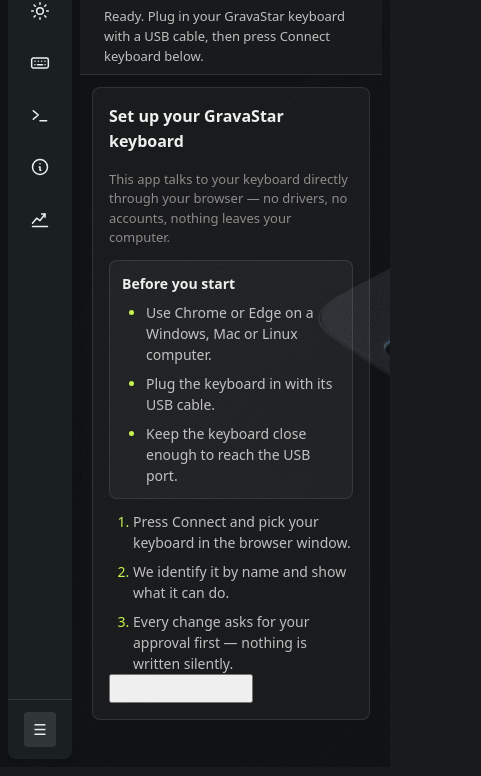
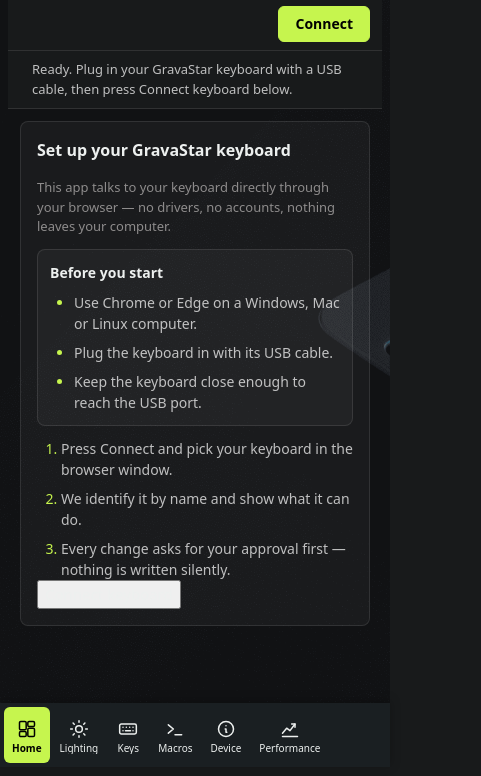
Before and after one commit to qdang46/oh-my-gravastar, a website built with Vite: page web/index.html in a window 390 px wide. Shown: the part 77-853 px from the top of the page, 481 px wide, since content can reach past the window. Built offline with nearby package versions, Linux system fonts and the light colour scheme.

Commit message:
web: mobile bottom-tab layout + pixel-art input styling
- <=767px: sidebar becomes a fixed bottom tab bar (icon+label tabs,
  safe-area aware) instead of a squeezed left rail; main column gets
  bottom padding so content clears the bar. Topbar wraps.
- iOS fixes: inputs/selects 16px (no focus zoom), touch-action
  manipulation (no tap delay), transparent tap highlight,
  viewport-fit=cover for env(safe-area-inset-*).
- .cp-input style for the pixel-art text/select controls (was unstyled).
- Verified headless at 390px: zero horizontal overflow on all routes;
  desktop layout unchanged.

```diff
--- a/web/index.html
+++ b/web/index.html
@@ -2,7 +2,7 @@
 <html lang="en">
   <head>
     <meta charset="UTF-8" />
-    <meta name="viewport" content="width=device-width, initial-scale=1.0" />
+    <meta name="viewport" content="width=device-width, initial-scale=1.0, viewport-fit=cover" />
     <meta name="theme-color" content="#181a1b" />
     <title>GravaStar Keyboard Setup</title>
     <link rel="manifest" href="./manifest.webmanifest" />
--- a/web/src/style.css
+++ b/web/src/style.css
@@ -987,6 +987,7 @@ details.advanced > .advanced-body {
 .macro-delay,
 .cp-hex,
 .cp-num,
+.cp-input,
 .pool-search-input {
   height: var(--control-h);
   padding: 0 var(--space-3);
@@ -1005,6 +1006,7 @@ details.advanced > .advanced-body {
 .macro-delay:focus,
 .cp-hex:focus,
 .cp-num:focus,
+.cp-input:focus,
 .pool-search-input:focus {
   outline: none;
   border-color: var(--accent);
@@ -1218,6 +1220,11 @@ input[type='color'] {
 
 .light-slider input[type='range'] {
   flex: 1;
+}
+
+.light-slider .cp-input {
+  flex: 1;
+  min-width: 0;
 }
 
 .light-slider input[type='range']:disabled {
@@ -1559,6 +1566,13 @@ input[type='color'] {
 
   .topbar {
     padding: var(--space-2) var(--space-3);
+    flex-wrap: wrap;
+    row-gap: var(--space-2);
+  }
+
+  .topbar-actions {
+    flex-wrap: wrap;
+    justify-content: flex-end;
   }
 
   .brand-sub {
@@ -1567,6 +1581,109 @@ input[type='color'] {
 
   .device-chip {
     display: none;
+  }
+
+  /* Sidebar becomes a bottom tab bar: fixed, full-width, icon rail
+     (auto-collapse already hides labels < 768 px). Content gets
+     padding-bottom so the last card is never hidden behind it. */
+  .shell {
+    flex-direction: column;
+    gap: 0;
+    padding-bottom: 0;
+  }
+
+  .sidebar {
+    position: fixed;
+    left: 0;
+    right: 0;
+    bottom: 0;
+    top: auto;
+    width: 100%;
+    height: auto;
+    max-height: none;
+    flex-direction: row;
+    align-items: stretch;
+    border-radius: 0;
+    padding-bottom: env(safe-area-inset-bottom, 0px);
+    box-shadow: 0 -2px 10px rgba(0, 0, 0, 0.25);
+    z-index: 45;
+  }
+
+  .menu-device-name,
+  .sidebar-footer {
+    display: none;
+  }
+
+  .sidebar-nav {
+    display: flex;
+    flex-direction: row;
+    align-items: center;
+    gap: 2px;
+    overflow-x: auto;
+    overflow-y: hidden;
+    padding: var(--space-1);
+    scrollbar-width: none;
+  }
+
+  .sidebar-nav::-webkit-scrollbar {
+    display: none;
+  }
+
+  .nav-item {
+    flex: 0 0 auto;
+    height: 56px;
+    margin: 0;
+    padding: 0 var(--space-2);
+    flex-direction: column;
+    justify-content: center;
+    gap: 2px;
+  }
+
+  .sidebar-collapsed .nav-item {
+    margin: 0;
+    padding: 0 var(--space-2);
+  }
+
+  /* Bottom-bar tabs show icon + label even though the desktop rail is
+     collapsed < 768 px — labels are the point of a tab bar. */
+  .sidebar-collapsed .nav-text {
+    display: block;
+    font-size: 10px;
+    line-height: 1.1;
+    max-width: 72px;
+  }
+
+  .sidebar-collapsed .nav-icon {
+    flex: none;
+  }
+
+  .nav-badge {
+    display: none;
+  }
+
+  .main-col {
+    padding-bottom: calc(64px + env(safe-area-inset-bottom, 0px));
+  }
+
+  /* Stop iOS auto-zoom on focus and the 300 ms tap delay; kill the
+     grey tap flash — the UI has its own pressed states. */
+  input,
+  select,
+  textarea {
+    font-size: 16px;
+  }
+
+  button,
+  a,
+  .kb-key,
+  .pool-item,
+  .mode-card,
+  .preset-card {
+    touch-action: manipulation;
+  }
+
+  * {
+    -webkit-tap-highlight-color: transparent;
   }
 
   .kv {
```
